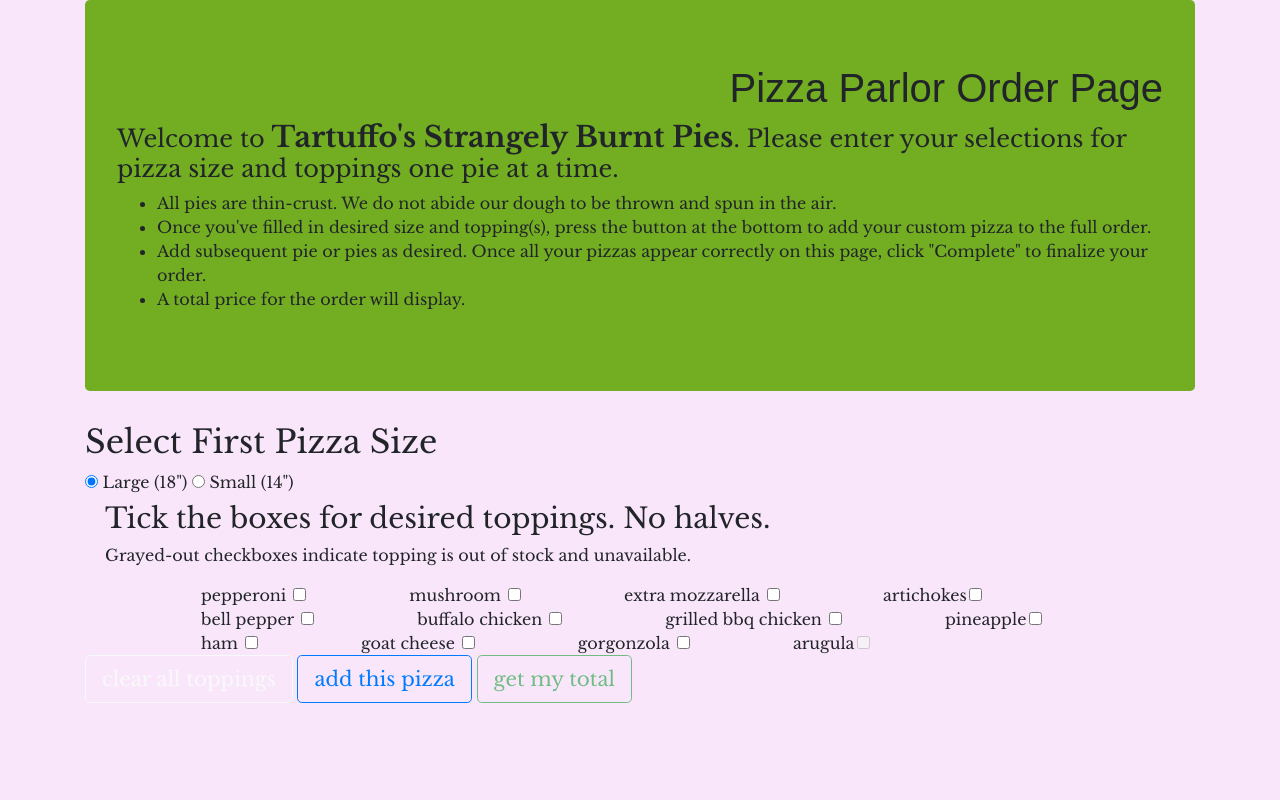
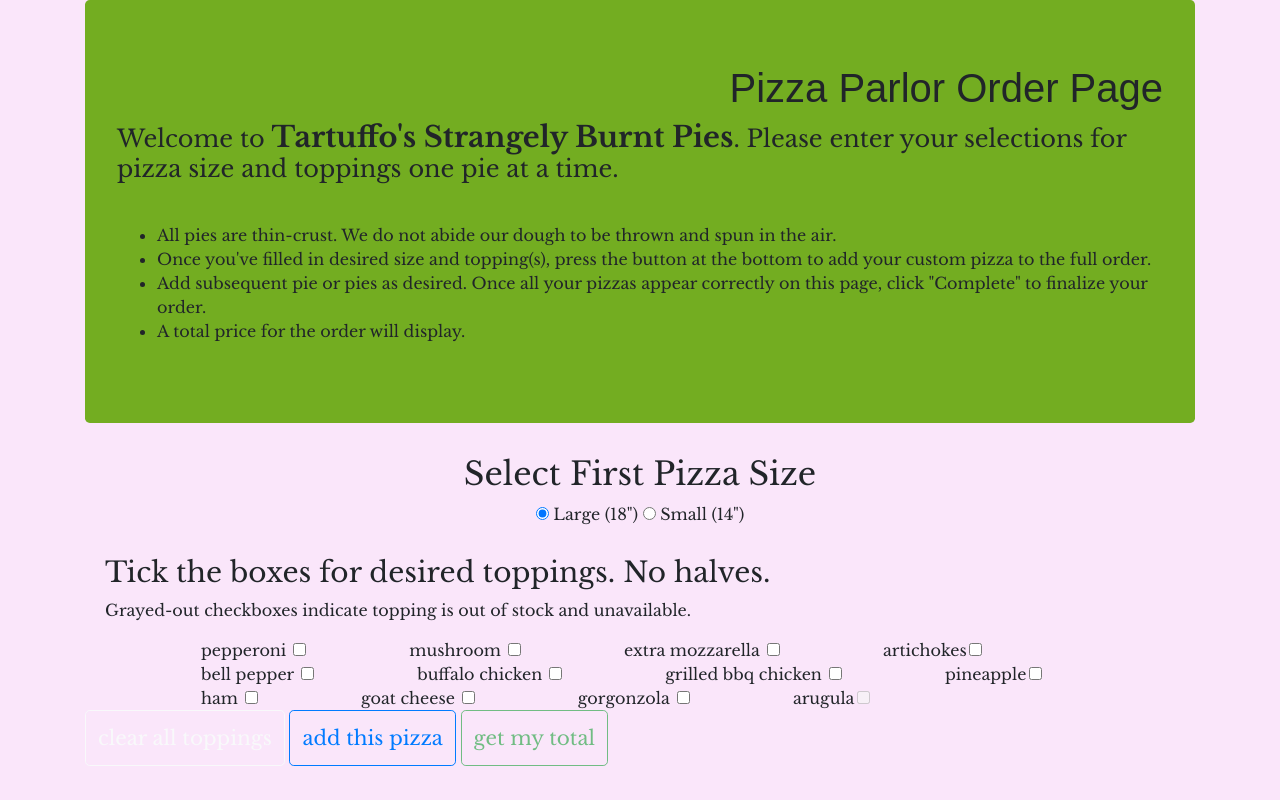
Before and after one commit to sinkstyt/pizza-parlor, a plain HTML site: page index.html in a window 1280 px wide. Drawn offline with nearby package versions, Linux system fonts and the light colour scheme; a web font is replaced by a local one.

Commit message:
add styles to buttons and adjust spacing throughout

```diff
--- a/css/styles.css
+++ b/css/styles.css
@@ -32,3 +32,27 @@ h4 .jumbotron {
   font-size-adjust: unset;
   font-size: 1.8rem;
 }
+.size-pick {
+  clear: both;
+  text-align: center;
+  margin-top: 1.2rem;
+  margin-bottom: 1.4rem;
+}
+ul {
+  margin-top: 2.5rem;
+}
+#reset-toppings {
+  padding: 12px;
+  align-items: center;
+  justify-content: center;
+}
+#add-selections {
+  padding: 12px;
+  align-items: center;
+  justify-content: center;
+}
+#calc-total {
+  padding: 12px;
+  align-items: center;
+  justify-content: center;
+}
```
